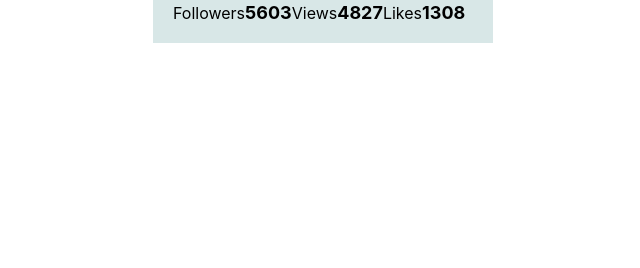
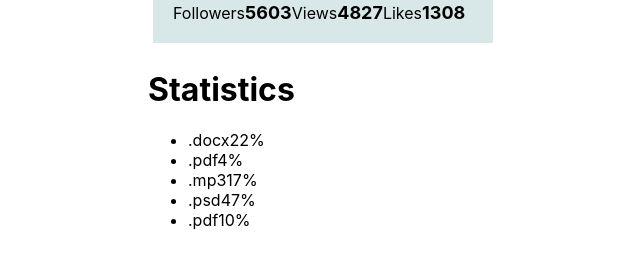
Before and after one commit to AlexanderKholodnyak/goit-react-hw-01-components, a React (Create React App) app: page / in a window 1280 px wide. Shown: the part 462-730 px from the top of the page, without its empty margins (317-957 px from the left). Built offline with nearby package versions, Linux system fonts and the light colour scheme.

Commit message:
task two

```diff
--- a/src/App.js
+++ b/src/App.js
@@ -1,5 +1,8 @@
 import Profile from './components/profiles/Profile';
 import user from './components/profiles/user.json';
+
+import Statistics from './components/Statistics/Statistics';
+import statisticalData from './components/Statistics/statistical-data.json';
 
 function App() {
   return (
@@ -12,6 +15,10 @@ function App() {
         avatar={user.avatar}
         stats={user.stats}
       />
+      <div>
+        <h1>Statistics</h1>
+        <Statistics statistics={statisticalData} />
+      </div>
     </div>
   );
 }
--- /dev/null
+++ b/src/components/Statistics/Statistics.jsx
@@ -0,0 +1,30 @@
+import s from './Statistics.module.css';
+import PropTypes from 'prop-types';
+
+const Statistics = ({ title, statistics }) => (
+  <section className={s.statistics}>
+    {title && <h2 className={s.title}>{title}</h2>}
+
+    <ul className={s.list}>
+      {statistics.map(({ id, label, percentage = 0 }) => (
+        <li className={s.item} key={id}>
+          <span className={s.label}>{label}</span>
+          <span className={s.percentage}>{percentage}%</span>
+        </li>
+      ))}
+    </ul>
+  </section>
+);
+
+Statistics.propTypes = {
+  title: PropTypes.string,
+  statistics: PropTypes.arrayOf(
+    PropTypes.shape({
+      id: PropTypes.string.isRequired,
+      lable: PropTypes.string,
+      percentage: PropTypes.number.isRequired,
+    }),
+  ),
+};
+
+export default Statistics;
--- /dev/null
+++ b/src/components/Statistics/statistical-data.json
@@ -0,0 +1,7 @@
+[
+  { "id": "id-1", "label": ".docx", "percentage": 22 },
+  { "id": "id-2", "label": ".pdf", "percentage": 4 },
+  { "id": "id-3", "label": ".mp3", "percentage": 17 },
+  { "id": "id-4", "label": ".psd", "percentage": 47 },
+  { "id": "id-5", "label": ".pdf", "percentage": 10 }
+]
```
Also changed, not shown: src/components/Statistics/Statistics.module.css (added).
